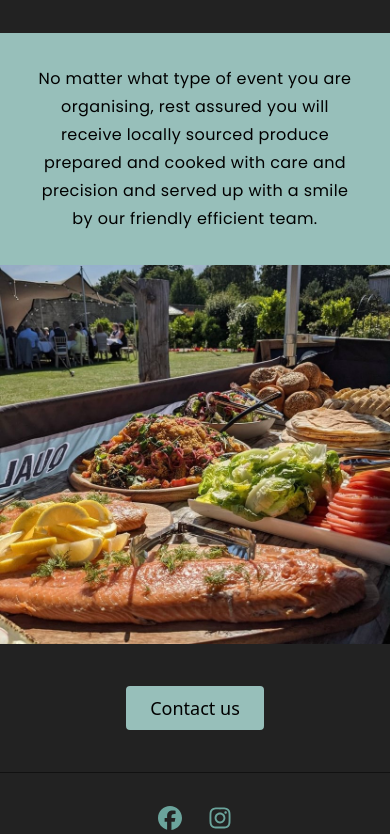
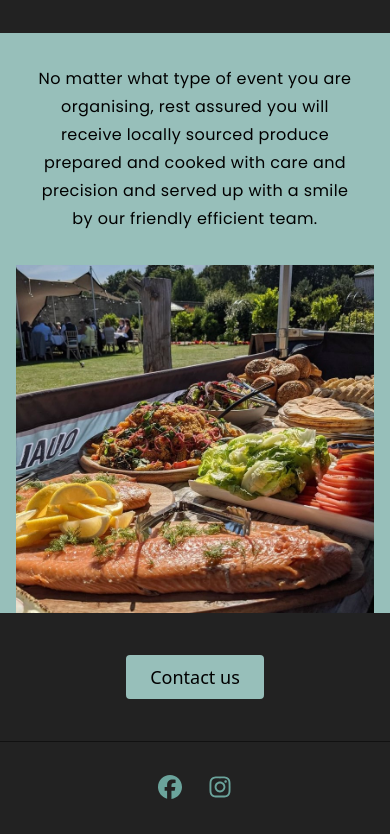
Before and after one commit to katy-evans/gg, a Next.js app: page /services in a window 390 px wide. Shown: the part 991-1825 px from the top of the page. Built offline with nearby package versions, Linux system fonts and the light colour scheme; a web font is replaced by a local one.

Commit message:
re-organising grid layout, there is now a separate grid for images and text content

```diff
--- a/pages/services.js
+++ b/pages/services.js
@@ -65,9 +65,9 @@ const Services = () => {
             </p>
           </div>
 
-			<section className="bg-gannet-400  md:p-0 col-span-2 md:col-span-1">
+          <section className="bg-gannet-400 md:p-0 col-span-2 md:col-span-1 flex justify-center items-center text-center">
             <div className="">
-					<div className="flex justify-center items-center text-center">
+              <div className="">
                 <p className="p-8 font-display leading-7 tracking-wide">
                   No matter what type of event you are organising, rest assured
                   you will receive locally sourced produce prepared and cooked
@@ -78,8 +78,8 @@ const Services = () => {
             </div>
           </section>
 
-					<div className="col-span-2 md:col-span-1 text-center">
-						<div className="flex justify-center items-center  md:p-0">
+          <div className="col-span-2 md:col-span-1 text-center bg-gannet-400">
+            <div className="flex justify-center items-center mx-4 md:mx-0  md:p-0">
               <div className="">
                 <img
                   src="/images/services2.jpg"
```
Lines whose indentation alone changed are shown as unchanged.
